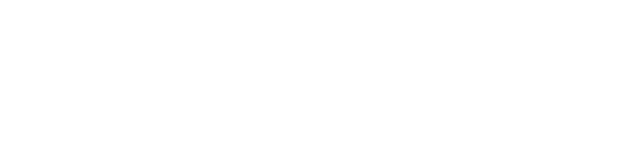
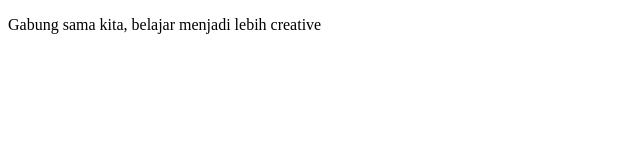
Before and after one commit to ekohendratno/TimA07RSC, a plain HTML site: page index.html in a window 1280 px wide. Shown: the whole page, without its empty margins (0-640 px from the left). Drawn offline with Linux system fonts and the light colour scheme.

Commit message:
tambah tulisan

```diff
--- a/index.html
+++ b/index.html
@@ -13,6 +13,9 @@
     </header>
     <div></div>
     <footer>
+      <div class="container">
+        <p>Gabung sama kita, belajar menjadi lebih creative</p>
+      </div>
     </footer>
   </body>
 </html>
```
